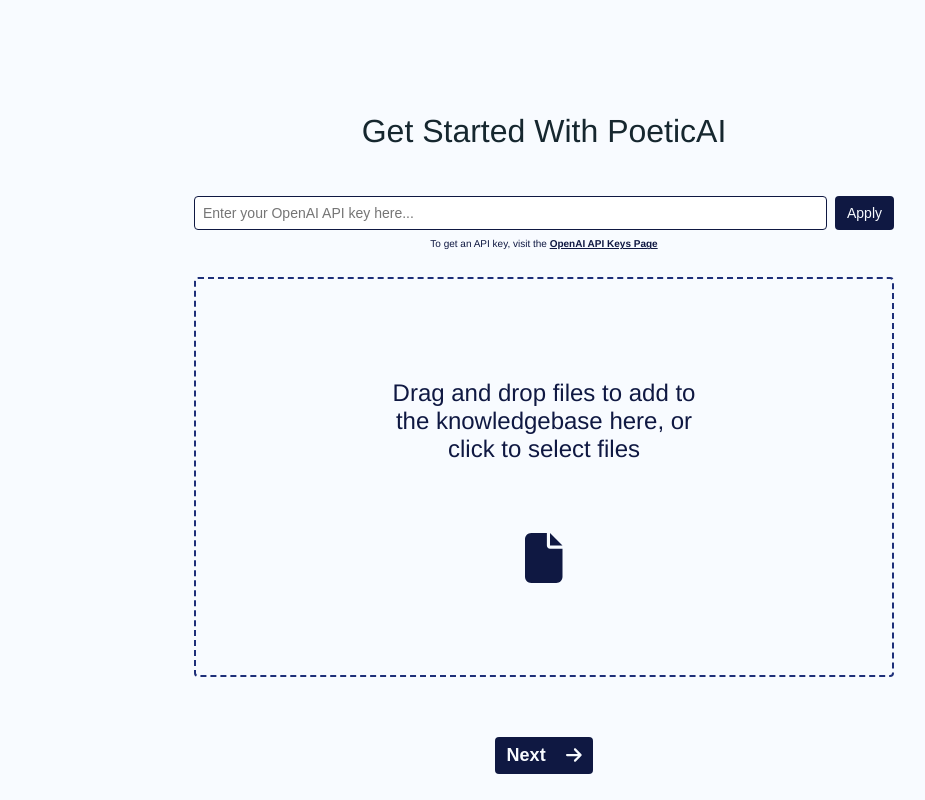
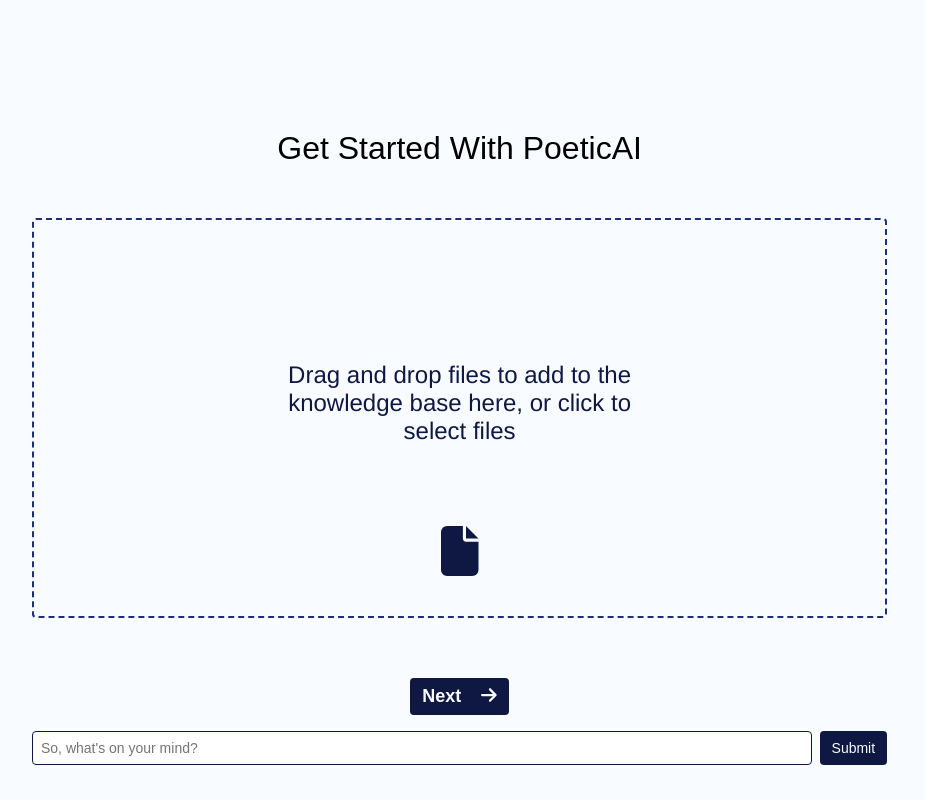
Before and after one commit to brennanburch/ai-poc, a React (Vite) app: page / in a window 1280 px wide. Shown: the top 800 px of the page, without its empty margins (96-1021 px from the left). Built offline with nearby package versions, Linux system fonts and the light colour scheme.

Commit message:
ui updates

```diff
--- a/package.json
+++ b/package.json
@@ -21,6 +21,7 @@
     "font-awesome": "^4.7.0",
     "ky": "^0.33.3",
     "react": "^18.2.0",
+    "react-container-query": "^0.12.1",
     "react-dom": "^18.2.0",
     "react-dropzone": "^14.2.3",
     "react-router-dom": "^6.10.0"
--- a/src/_scss/_common.scss
+++ b/src/_scss/_common.scss
@@ -9,7 +9,7 @@
 $color-vault-white: #f8fbff;
 $color-vault-faded-green: #bff7cb;
 $color-vault-blue: #1e2f79;
-$color-vault-blue-dark: #0F1842;
+$color-vault-blue-dark: #0f1842;
 $color-vault-banana: #fcf0bc;
 $color-vault-green: #60d186;
 $color-vault-emerald: #1c4550;
@@ -33,7 +33,11 @@
 }
 
 @mixin retina-query {
-	@media (-moz-min-device-pixel-ratio: 1.5), (-o-min-device-pixel-ratio: 3/2), (-webkit-min-device-pixel-ratio: 1.5), (min-device-pixel-ratio: 1.5), (min-resolution: 1.5dppx) {
+	@media (-moz-min-device-pixel-ratio: 1.5),
+		(-o-min-device-pixel-ratio: 3/2),
+		(-webkit-min-device-pixel-ratio: 1.5),
+		(min-device-pixel-ratio: 1.5),
+		(min-resolution: 1.5dppx) {
 		@content;
 	}
 }
@@ -65,7 +69,10 @@
 	}
 }
 
-@mixin page-footer-background($url: 'https: //mir-s3-cdn-cf.behance.net/project_modules/max_1200/af063a154838673.63494f870cb04.png'){
+@mixin page-footer-background(
+	$url:
+		"https: //mir-s3-cdn-cf.behance.net/project_modules/max_1200/af063a154838673.63494f870cb04.png"
+) {
 	background-image: url($url);
 	background-position: bottom center;
 	background-size: 75% auto;
--- a/src/components/LandingPage/LandingPage.module.scss
+++ b/src/components/LandingPage/LandingPage.module.scss
@@ -9,15 +9,20 @@
 	background-size: cover;
 	background-repeat: no-repeat;
 }
+.btn {
+	background-color: common.$color-vault-white;
+	border: none;
+}
 
 .page {
 	padding-top: 92px;
 	min-height: 780px;
+	align-content: center;
 }
 
 .pageContent {
 	display: flex;
-	flex-direction: column;
+	flex-direction: row;
 	align-items: center;
 	font-family: "Helvetica", "Arial", sans-serif;
 }
@@ -40,35 +45,34 @@
 .icon {
 	padding-left: 20px;
 }
-.dropzoneText{
+.dropzoneText {
 	margin: auto;
 	align-items: center;
-	padding-top:80px;
+	padding-top: 15%;
 	width: 50%;
 }
-.dropzoneIcon{
-	margin:auto;
+.dropzoneIcon {
+	margin: auto;
 	align-items: center;
-	padding-top: 70px;
+	padding-top: 10%;
 	height: 50px;
 }
-.horizontalContainer{
+.horizontalContainer {
 	display: flex;
 	flex-direction: row;
 	align-items: center;
-
 }
-.setupSection{
-	height:80vh;
+.setupSection {
+	height: 80vh;
 }
-.chatSection{
-	height:80vh;
+.chatSection {
+	height: 80vh;
 }
 
 .text {
 	color: common.$color-vault-black;
 	display: flex;
-	flex-direction: column;
+	flex-direction: row;
 	align-items: center;
 	width: 100%;
 
@@ -85,14 +89,25 @@
 
 	.workArea {
 		display: flex;
+		flex-direction: row;
 		width: 100%;
 		height: auto;
+		align-items: center;
+
 
 		.leftColumn {
-			display: flex;
+			display: inline-flex;
 			flex-direction: column;
 			align-items: center;
 			width: 100%;
+		}
+
+		.rightColumn {
+			display: flex;
+			flex-direction: block;
+			align-items: center;
+			width: 100%;
+		}
 
 		.dropzone {
 			border: 2px dashed common.$color-vault-blue;
@@ -108,7 +123,7 @@
 			transition: 100ms ease-in;
 
 			&:hover {
-					background-color: common.$color-vault-blue;
+				background-color: common.$color-vault-blue-dark;
 				color: common.$color-vault-white;
 			}
 
@@ -269,7 +284,6 @@
 		}
 	}
 }
-}
 
 h3 {
 	margin-block-start: 0;
--- a/src/components/LandingPage/LandingPage.tsx
+++ b/src/components/LandingPage/LandingPage.tsx
@@ -1,4 +1,4 @@
-import React from "react";
+import React, { useCallback, useState } from "react";
 import clsx from "clsx";
 import { useDropzone } from "react-dropzone";
 import Page from "@components/Page";
@@ -15,9 +15,6 @@
 import { faArrowRight } from "@fortawesome/free-solid-svg-icons";
 import { faFile } from "@fortawesome/free-solid-svg-icons";
 
-
-
-
 function LandingPage() {
 	const [question, setQuestion] = React.useState("");
 	const [uploadedFiles, setUploadedFiles] = React.useState<
@@ -31,11 +28,7 @@
 	const [loading, setLoading] = React.useState(false);
 	const [apiKey, setApiKey] = React.useState("");
 	const [apiKeyApplied, setApiKeyApplied] = React.useState(false);
-
-
-
-
-
+	const [visible, setVisible] = React.useState(false);
 
 	const handleApplyKey = () => {
 		localStorage.setItem("openai-api-key", apiKey);
@@ -120,23 +113,26 @@
 		<Page
 			pageClass={styles.page}
 			contentBackgroundClass={styles.background}
-			contentPreferredWidth={700}
+			contentPreferredWidth={1200}
 			contentClass={styles.pageContent}
 		>
-			{/*break this into 2 slides, Get Started and Chat Interface*/}
+			{/*HIDE OPENAI API KEY IN LOGO*/}
 
 			<div className={styles.text}>
-
-
-
 				<div className={styles.workArea}>
+					<div className={styles.horizontalContainer}>
 						<div className={styles.leftColumn}>
-
-
-						{!apiKeyApplied && (
+							<div>
+								<button
+									className={styles.btn}
+									onClick={() => setVisible(!visible)}
+								>
+									{visible ? "" : ""}
+									<h1>Get Started With PoeticAI</h1>
+								</button>
+								{visible && (
 									<>
-							<h1>Get Started With PoeticAI</h1>
-							{errorMessage && <div className={styles.error}>{errorMessage}</div>}
+										<div id="apiKey">
 											<div className={styles.questionInput}>
 												<input
 													type="text"
@@ -151,11 +147,15 @@
 												>
 													Apply
 												</button>
-
+											</div>
 										</div>
 										<div className={styles.tokenCount}>
 											To get an API key, visit the{" "}
-									<Go to="https://platform.openai.com/account/api-keys" data-action={""} data-category={""}>
+											<Go
+												to="https://platform.openai.com/account/api-keys"
+												data-action={""}
+												data-category={""}
+											>
 												<span
 													style={{
 														fontWeight: 900,
@@ -166,6 +166,16 @@
 												</span>
 											</Go>
 										</div>
+									</>
+								)}
+							</div>
+
+							{errorMessage && (
+								<div className={styles.error}>{errorMessage}</div>
+							)}
+
+							<>
+								{/* Get Started SECTION*/}
 								<div
 									{...getRootProps()}
 									className={clsx(
@@ -173,14 +183,16 @@
 										loading && styles.dropzoneLoading
 									)}
 								>
-									<input {...getInputProps()} disabled={loading}  />
+									<input {...getInputProps()} disabled={loading} />
 									<p className={styles.dropzoneText}>
 										{loading
 											? "Loading..."
-											: "Drag and drop files to add to the knowledgebase here, or click to select files" }
-
+											: "Drag and drop files to add to the knowledge base here, or click to select files"}
 									</p>
-									<FontAwesomeIcon icon={faFile} className={styles.dropzoneIcon}/>
+									<FontAwesomeIcon
+										icon={faFile}
+										className={styles.dropzoneIcon}
+									/>
 								</div>
 
 								<button
@@ -189,10 +201,17 @@
 									onClick={handleApplyKey}
 								>
 									Next
-										<FontAwesomeIcon icon={faArrowRight} className={styles.icon} />
+									<FontAwesomeIcon
+										icon={faArrowRight}
+										className={styles.icon}
+									/>
 								</button>
+							</>
+							{/* Chat SECTION*/}
 
-									<div className={styles.chatSection}></div>
+
+							<div className={styles.rightColumn}>
+							<>
 								<div className={styles.questionInput}>
 									<input
 										type="text"
@@ -212,8 +231,7 @@
 									</button>
 									{loading && <div className={styles.loader} />}
 								</div>
-							</>
-						)}
+
 								{response?.tokens && (
 									<div className={styles.tokenCount}>
 										TOTAL TOKENS USED:{" "}
@@ -247,10 +265,12 @@
 										</div>
 									)}
 								</div>
+							</>
 							</div>
 						</div>
 					</div>
-
+				</div>
+			</div>
 		</Page>
 	);
 }
```
Also changed, not shown: 1 other file (tests, documents, lock files or other folders). Lines whose indentation alone changed are shown as unchanged.
